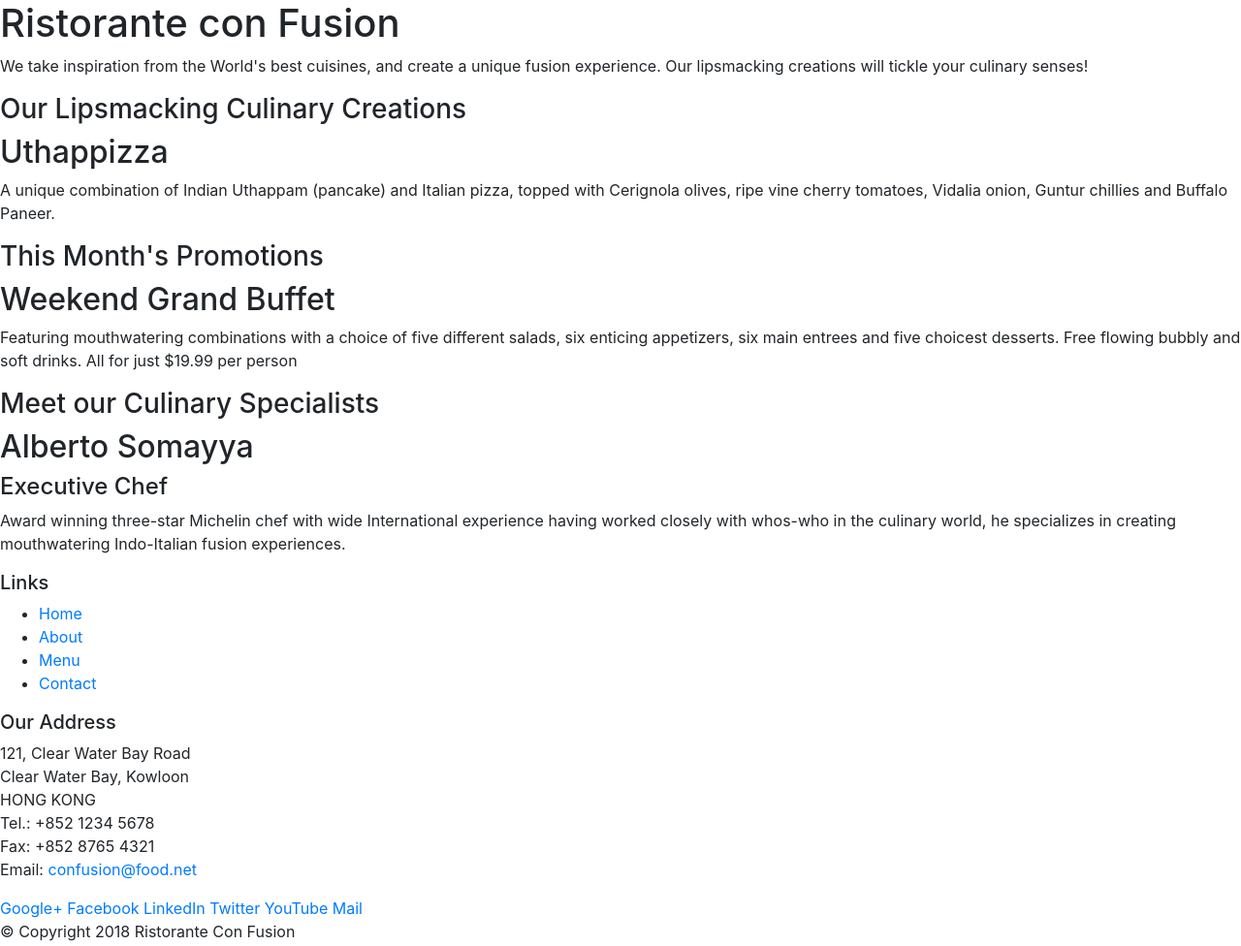
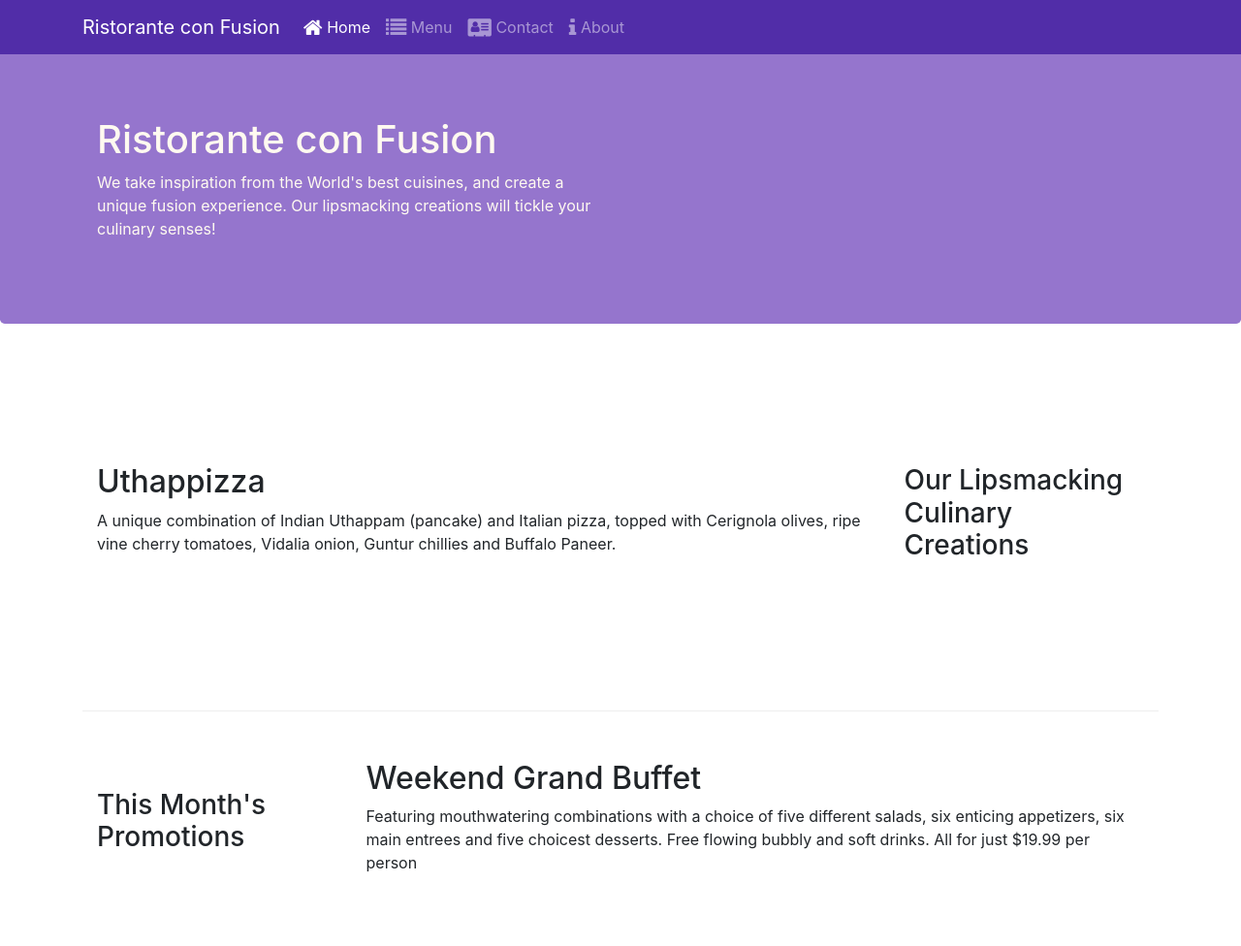
Before and after one commit to ferasodh/front-end, a website: page Bootstrap4/conFusion/index.html in a window 1280 px wide. Shown: the top 976 px of the page at 97% size. Drawn offline with nearby package versions, Linux system fonts and the light colour scheme.

Commit message:
add fontawesome

```diff
--- a/Bootstrap4/conFusion/css/styles.css
+++ b/Bootstrap4/conFusion/css/styles.css
@@ -28,3 +28,12 @@ font:80%;
 color: #0f0f0f;
 
 }
+
+body{
+padding: 50px 0px 0px 0px;
+z-index: 0;
+}
+
+.navbar-dark {
+    background-color: #512dA8;
+}
--- a/Bootstrap4/conFusion/index.html
+++ b/Bootstrap4/conFusion/index.html
@@ -9,51 +9,96 @@
 
      <!-- Bootstrap CSS -->
      <link rel="stylesheet" href="node_modules/bootstrap/dist/css/bootstrap.min.css">
+     <link rel="stylesheet" href="node_modules/font-awesome/css/font-awesome.min.css">
+     <link rel="stylesheet" href="node_modules/bootstrap-social/bootstrap-social.css">
+     <link rel="stylesheet" href="css/styles.css">
     <title>Ristorante Con Fusion</title>
 </head>
+<nav class="navbar navbar-dark navbar-expand-sm fixed-top">
+<div class="container">
+    <button class="navbar-toggler" type="button" data-toggle="collapse" data-target="#navbar">
+        <span class="navbar-toggler-icon" ></span>
+    </button>
+
+    <a class="navbar-brand" href="#">
+            Ristorante con Fusion
+    </a>
+    <div class="collapse navbar-collapse" id="Navbar">
+            <ul class="navbar-nav mr-auto">
+                    <li class="nav-item">
+                        <a class="nav-link active" href="#">
+                            <span class="fa fa-home fa-lg"></span>
+            Home
+                        </a>
+                    </li>
+                    <li class="nav-item">
+                            <a class="nav-link" href="#">
+                                    <span class="fa fa-list fa-lg"></span>
+                Menu
+                            </a>
+                        </li>
+                        <li class="nav-item">
+                                <a class="nav-link" href="#">
+                                        <span class="fa fa-address-card fa-lg"></span>
+                    Contact
+                                </a>
+                            </li>
+                            <li class="nav-item">
+
+                                    <a class="nav-link" href="#">
+                                            <span class="fa fa-info fa-lg"></span>
+                        About
+                                    </a>
+                                </li>
+                </ul>
+    </div>
+
+</div>
+</nav>
 
 <body>
 
-    <header>
-        <div>
-            <div>
-                <div>
+    <header class="jumbotron">
+        <div class="container">
+            <div class="row row-header">
+                <div class="col-12 col-sm-6">
                     <h1>Ristorante con Fusion</h1>
                     <p>We take inspiration from the World's best cuisines, and create a unique fusion experience. Our lipsmacking creations will tickle your culinary senses!</p>
                 </div>
-                <div>
+                <div class="col-12 col-sm">
                 </div>
             </div>
         </div>
     </header>
 
-    <div>
-        <div>
-            <div>
+    <div class="container">
+        <div class="row row-content align-items-center">
+            <div class="col-12 col-sm-4 col-md-3 order-sm-last">
                 <h3>Our Lipsmacking Culinary Creations</h3>
             </div>
-            <div>
+            <div class="col col-sm col-md order-sm-fist">
                 <h2>Uthappizza</h2>
                 <p>A unique combination of Indian Uthappam (pancake) and Italian pizza, topped with Cerignola olives, ripe vine cherry tomatoes, Vidalia onion, Guntur chillies and Buffalo Paneer.</p>
             </div>
         </div>
 
 
-        <div>
-            <div>
+        <div class="row row-content align-items-center">
+            <div class="col-12 col-sm-4  col-md-3 ">
                 <h3>This Month's Promotions</h3>
             </div>
-            <div>
+            <div class="col col-sm col-md ">
+                <div >
                 <h2>Weekend Grand Buffet</h2>
                 <p>Featuring mouthwatering combinations with a choice of five different salads, six enticing appetizers, six main entrees and five choicest desserts. Free flowing bubbly and soft drinks. All for just $19.99 per person </p>
             </div>
         </div>
 
-        <div>
-            <div>
+        <div class="row row-content align-items-center">
+            <div class="col-12 col-sm-4 col-md-3 order-sm-last">
                 <h3>Meet our Culinary Specialists</h3>
             </div>
-            <div>
+            <div class="col col-sm col-md order-sm-first">
                 <h2>Alberto Somayya</h2>
                 <h4>Executive Chef</h4>
                 <p>Award winning three-star Michelin chef with wide International experience having worked closely with whos-who in the culinary world, he specializes in creating mouthwatering Indo-Italian fusion experiences. </p>
@@ -61,42 +106,42 @@
         </div>
     </div>
 
-    <footer>
-        <div>
-            <div>
-                <div>
+    <footer class="footer">
+        <div class="container">
+            <div class="row">
+                <div class="col-4 offset-1 col-sm-2">
                     <h5>Links</h5>
-                    <ul>
+                    <ul class="list-unstyled">
                         <li><a href="#">Home</a></li>
                         <li><a href="#">About</a></li>
                         <li><a href="#">Menu</a></li>
                         <li><a href="#">Contact</a></li>
                     </ul>
                 </div>
-                <div>
+                <div class="col-7 col-sm-5">
                     <h5>Our Address</h5>
                     <address>
 		              121, Clear Water Bay Road<br>
 		              Clear Water Bay, Kowloon<br>
 		              HONG KONG<br>
-		              Tel.: +852 1234 5678<br>
-		              Fax: +852 8765 4321<br>
-		              Email: <a href="mailto:confusion@food.net">confusion@food.net</a>
+		              <i class="fa fa-phone fa-lg"></i>>: +852 1234 5678<br>
+		              <i class="fa fa-fax fa-lg"></i>>: +852 8765 4321<br>
+		              <i class="fa fa-envelope fa-lg"></i>>: <a href="mailto:confusion@food.net">confusion@food.net</a>
 		           </address>
                 </div>
-                <div>
-                    <div>
-                        <a href="http://google.com/+">Google+</a>
-                        <a href="http://www.facebook.com/profile.php?id=">Facebook</a>
-                        <a href="http://www.linkedin.com/in/">LinkedIn</a>
-                        <a href="http://twitter.com/">Twitter</a>
-                        <a href="http://youtube.com/">YouTube</a>
-                        <a href="mailto:">Mail</a>
+                <div class="col-12 col-sm-4 align-self-center">
+                    <div class="text-center">
+                        <a class="btn btn-social-icon btn-google" href="http://google.com/+"><i class="fa fa-google-plus fa-lg"></i></a>
+                        <a class="btn btn-social-icon btn-facebook" href="http://www.facebook.com/profile.php?id="><i class="fa fa-facebook fa-lg"></i></a>
+                        <a  class="btn btn-social-icon btn-linkedin" href="http://www.linkedin.com/in/"><i class="fa fa-linkedin fa-lg"></i></a>
+                        <a class="btn btn-social-icon btn-twitter" href="http://twitter.com/"><i class="fa fa-twitter fa-lg"></i></a>
+                        <a  class="btn btn-social-icon btn-google" href="http://youtube.com/"><i class="fa fa-youtube fa-lg"></i></a>
+                        <a class="btn btn-social-icon" href="mailto:"><i class="fa fa-envelope-o fa-lg"></i></a>
                     </div>
                 </div>
            </div>
-           <div>
-                <div>
+           <div class="row justify-content-center">
+                <div class="col-auto">
                     <p>© Copyright 2018 Ristorante Con Fusion</p>
                 </div>
            </div>
--- a/Bootstrap4/conFusion/package.json
+++ b/Bootstrap4/conFusion/package.json
@@ -15,6 +15,8 @@
   },
   "dependencies": {
     "bootstrap": "^4.0.0",
+    "bootstrap-social": "^5.1.1",
+    "font-awesome": "^4.7.0",
     "jquery": "^3.3.1",
     "popper.js": "^1.12.9"
   }
```
Also changed, not shown: 1 other file.
